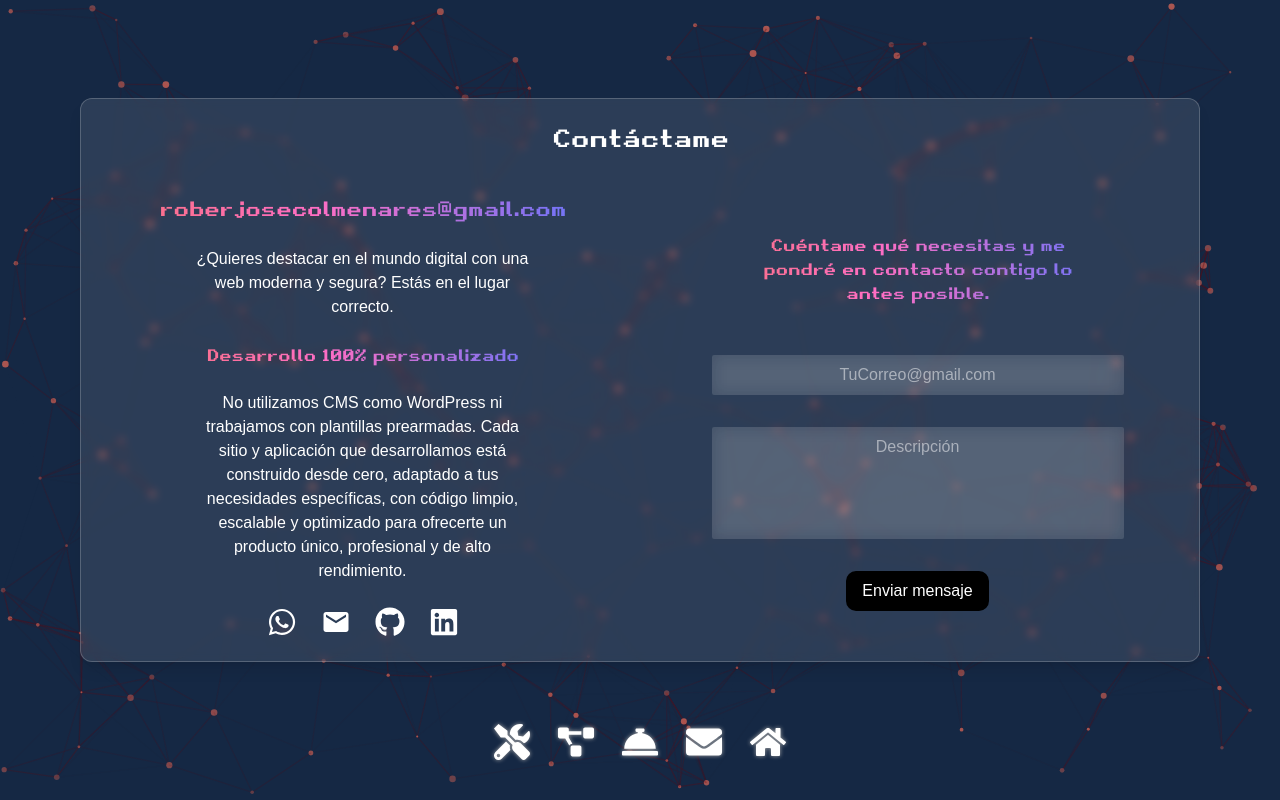
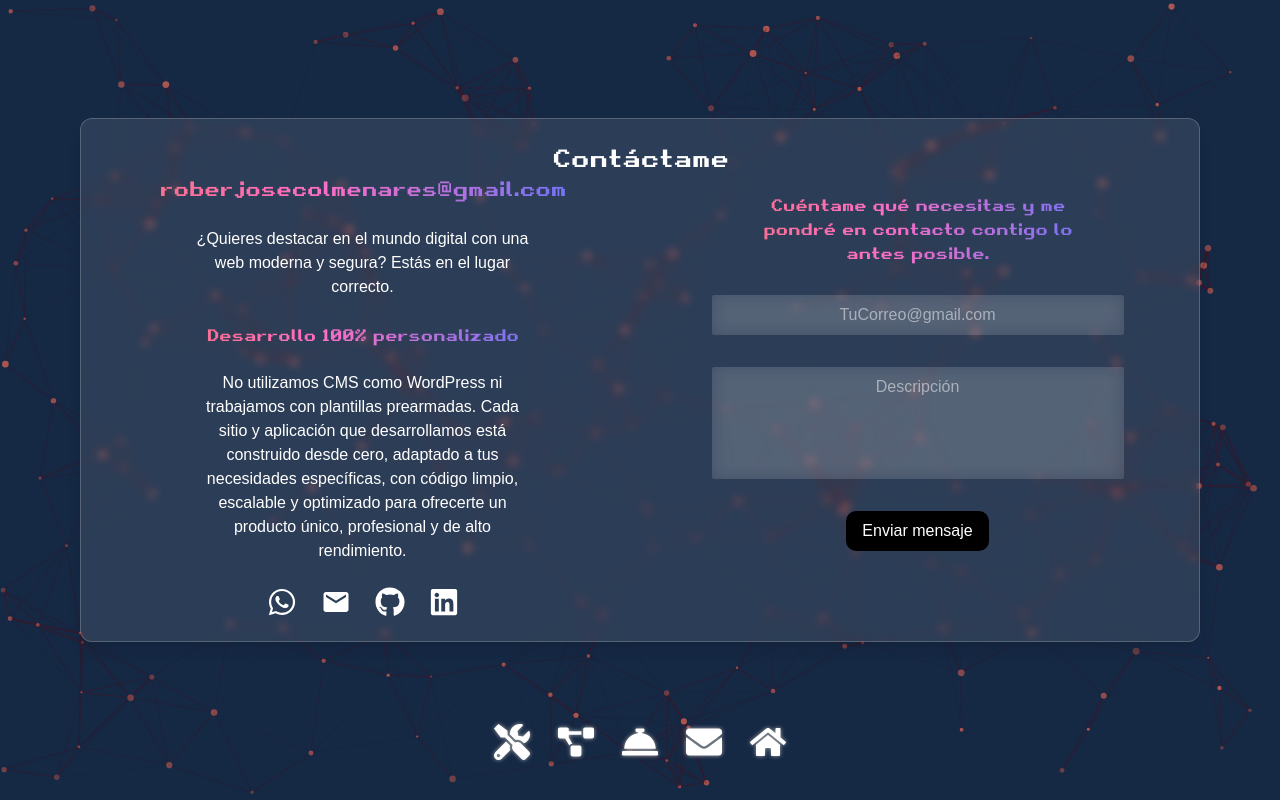
Before and after one commit to RoberColmenares/Robersites, a React (Vite) app: page /zona/contacto in a window 1280 px wide. Built offline with nearby package versions, Linux system fonts and the light colour scheme; a web font is replaced by a local one.

Commit message:
ultimo 2

```diff
--- a/src/assets/pages/Contacto.jsx
+++ b/src/assets/pages/Contacto.jsx
@@ -5,10 +5,10 @@ import { MdEmail } from 'react-icons/md';
 
 const Contacto = () => {
   return (
-    <div className='container-glass mb-15'>
-      <section className='section-glass'>
+    <div className='container-glass mb-20'>
+      <section className='section-glass '>
         <div>
-          <p className='Robot text-2xl mb-10'>Contáctame</p>
+          <p className='Robot text-2xl '>Contáctame</p>
 
           <div className='flex flex-col gap-10 md:flex-row'>
 
@@ -55,7 +55,7 @@ const Contacto = () => {
                   placeholder='Descripción'
                 />
                 <button
-                  className='btn text-shine'
+                  className='btn text-shine mb-15'
                   type='submit'
                 >
                   Enviar mensaje
```
